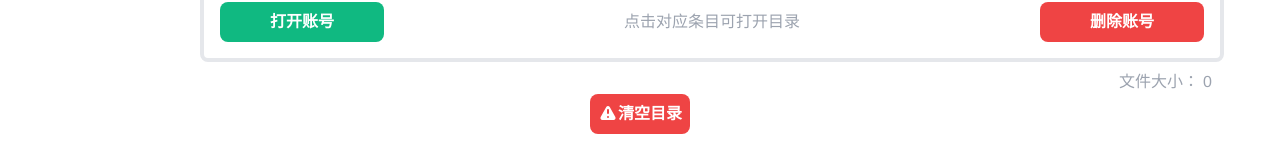
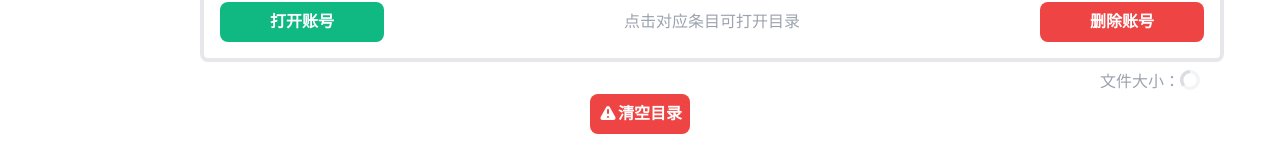
Before and after one commit to FoundTheWOUT/utools-autodelete-vue, a Vue app in the folder packages/ui/: page / in a window 1280 px wide. Shown: the part 292-452 px from the top of the page. Built offline with nearby package versions, Linux system fonts and the light colour scheme.

Commit message:
Fix pending status

```diff
--- a/packages/ui/src/components/AppCard.vue
+++ b/packages/ui/src/components/AppCard.vue
@@ -41,11 +41,11 @@
       <div class="flex ml-auto px-3 pt-2 text-gray-400">
         <div class="mx-1">文件大小：</div>
         <icon
-          v-if="pending"
+          v-if="pendingFolderSize"
           class="animate-spin -ml-1 mr-3 h-5 w-5 text-gray-300"
           icon-name="Load"
         ></icon>
-        <div v-if="!pending">{{ folderSize }}</div>
+        <div v-else>{{ folderSize }}</div>
       </div>
     </div>
   </div>
@@ -72,7 +72,12 @@ export default Vue.extend({
     };
   },
   computed: {
-    ...mapState(["accounts", "activeAccountID", "folderSize", "pending"]),
+    ...mapState([
+      "accounts",
+      "activeAccountID",
+      "folderSize",
+      "pendingFolderSize",
+    ]),
     ...mapGetters(["curAppName"]),
   },
   methods: {
```
